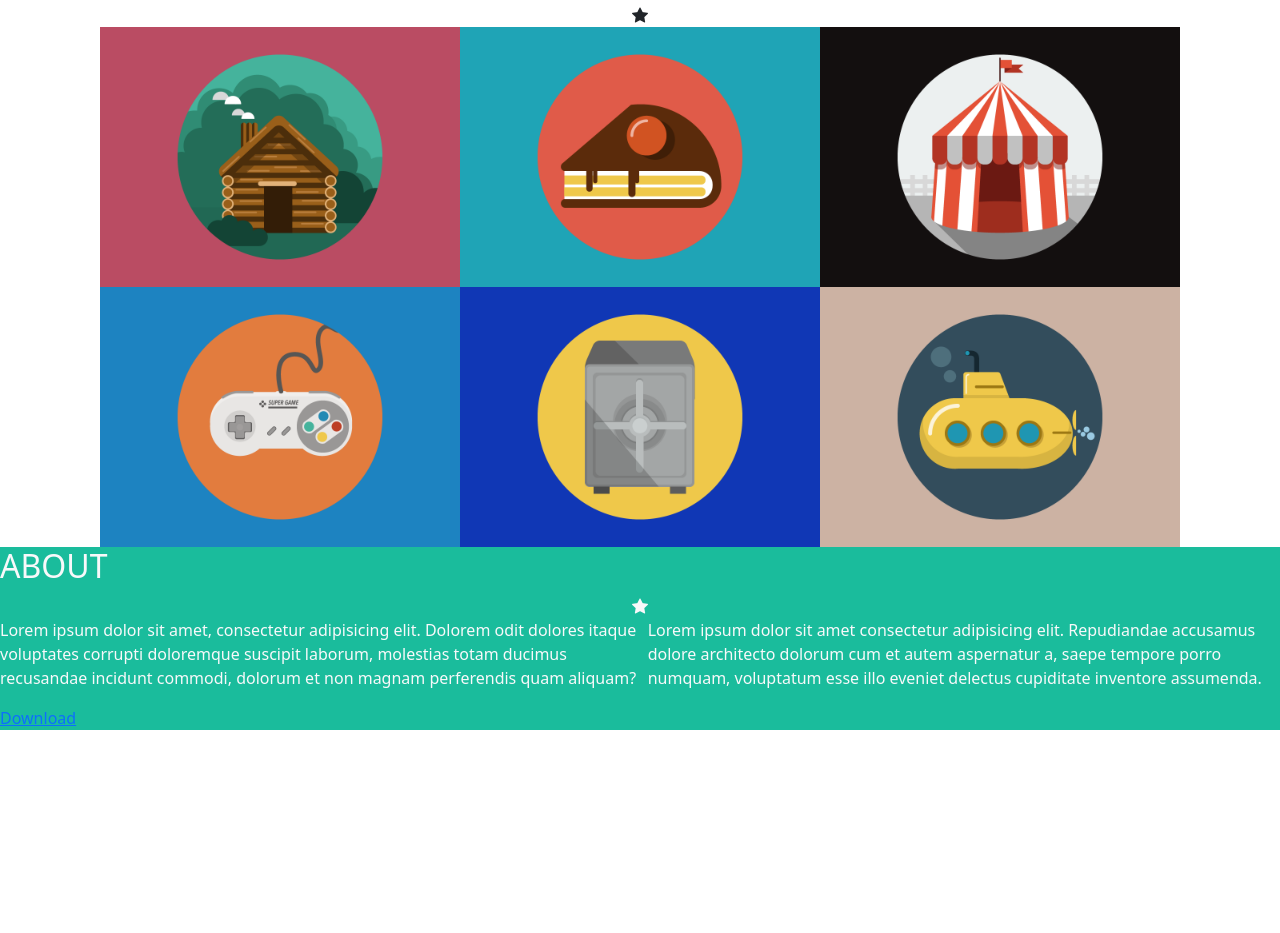
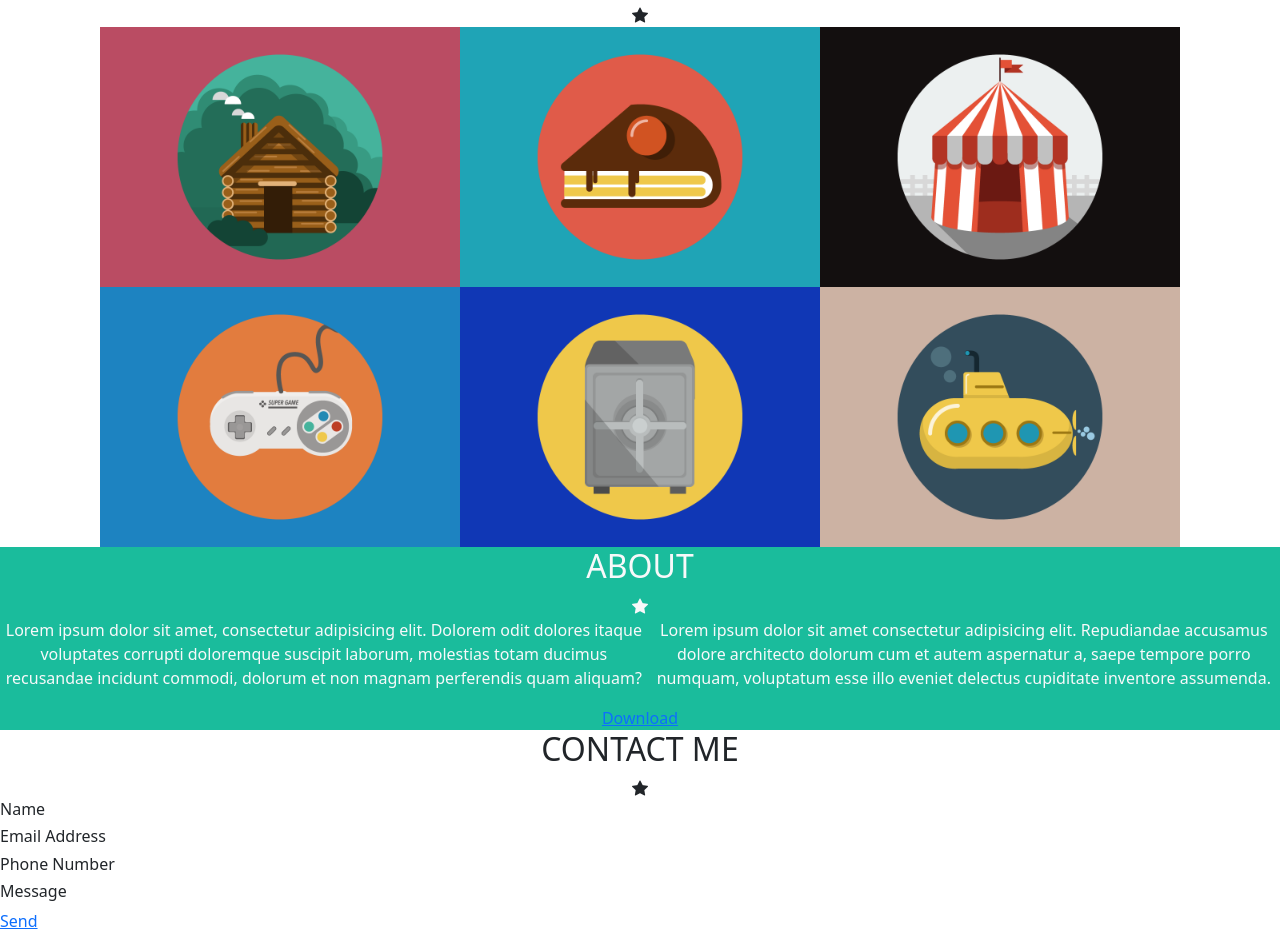
Before and after one commit to Lucaponz91/html-css-bootstrap-freelancer, a plain HTML site: page index.html in a window 1280 px wide. Shown: the part 715-1648 px from the top of the page. Before the commit the page ends 1445 px from the top, so only its background shows below. Drawn offline with nearby package versions, Linux system fonts and the light colour scheme.

Commit message:
add contact-me

```diff
--- a/index.html
+++ b/index.html
@@ -61,7 +61,7 @@
 
       </div>
       <!-- ABOUT -->
-      <div class="section-about text-light">
+      <div class="section-about text-light text-center">
         <h2>ABOUT</h2>
         <div class="d-flex justify-content-center">
           <div class="linea"></div>
@@ -75,6 +75,20 @@
         </div>
         <a href="">Download</a>
       </div>
+      <!-- CONTACT ME -->
+      <div class="section-contactme">
+        <h2 class="text-center">CONTACT ME</h2>
+        <div class="d-flex justify-content-center">
+          <div class="linea"></div>
+          <i class="bi bi-star-fill"></i>
+          <div class="linea"></div>
+        </div>
+        <h6>Name</h6>
+        <h6>Email Address</h6>
+        <h6>Phone Number</h6>
+        <h6>Message</h6>
+        <a href="">Send</a>
+      </div>
 
 
 
```
